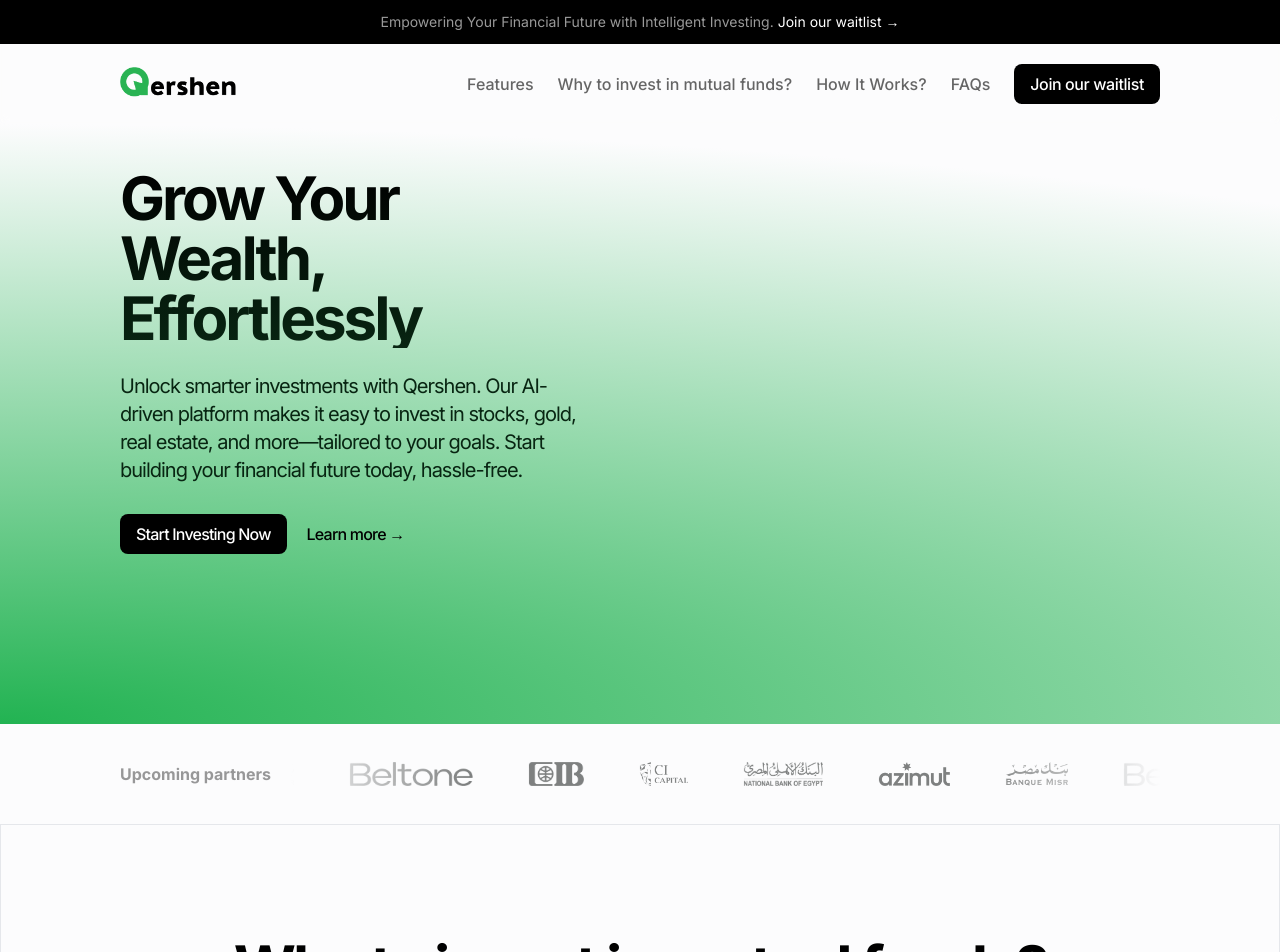
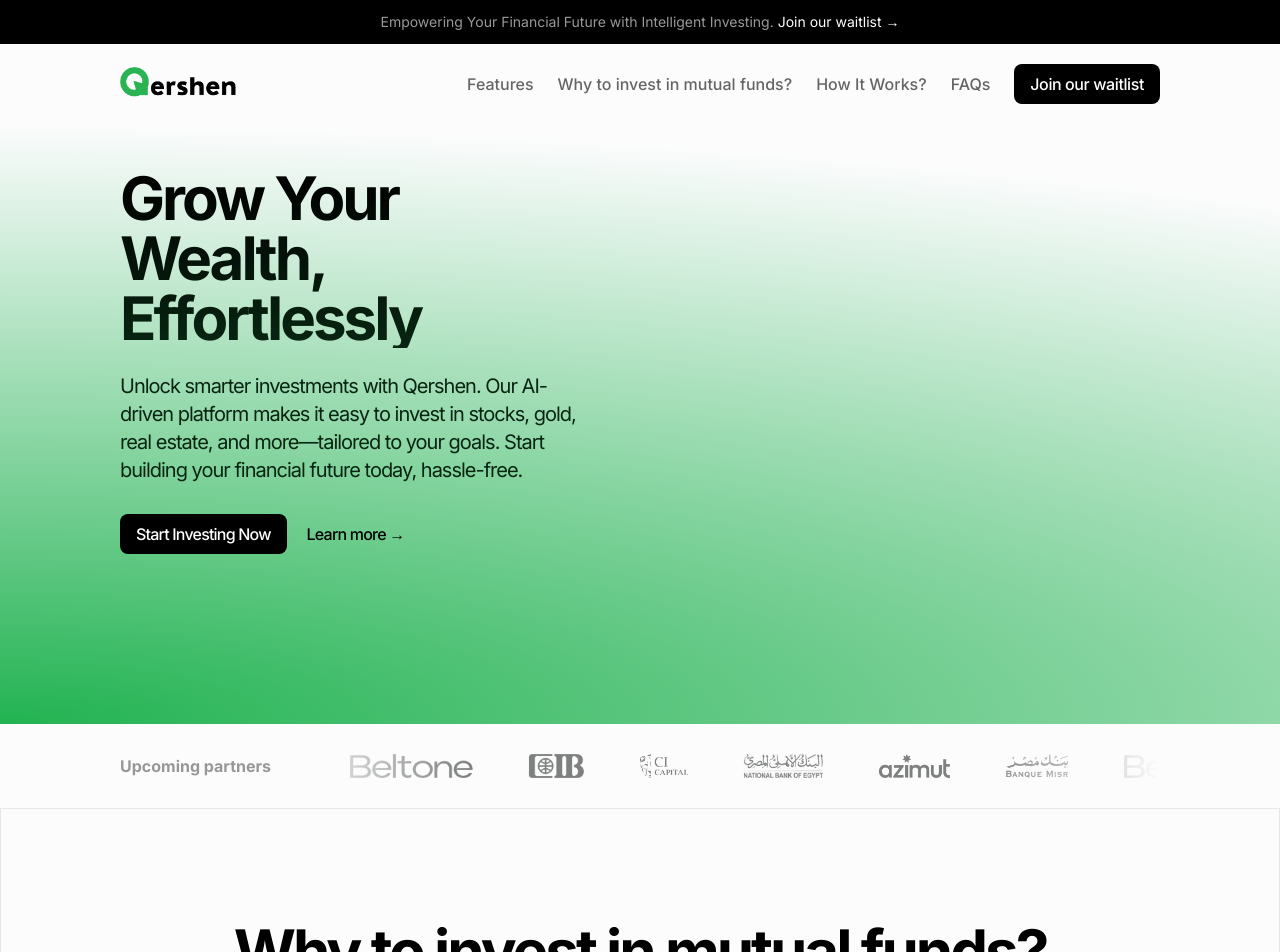
Before and after one commit to KarimAdel-1/Qershen, a React (Vite) app: page / in a window 1280 px wide. Shown: the top 952 px of the page. Built offline with nearby package versions, Linux system fonts and the light colour scheme.

Commit message:
Update README.md and modify padding of LogoTicker component
- Enhanced README to include features, technologies used, installation instructions, and a copyright notice.
- Adjusted padding in the LogoTicker component for improved layout and visual consistency.

```diff
--- a/src/features/landing-page/LogoTicker.jsx
+++ b/src/features/landing-page/LogoTicker.jsx
@@ -18,7 +18,7 @@ const LogoTicker = () => {
   ];
 
   return (
-    <section className="md:py-22 bg-[#fcfcfd] py-[38px]">
+    <section className="md:py-22 bg-[#fcfcfd] py-[30px]">
       <div className="container mx-auto">
         <div className="flex items-center gap-5">
           <div className="flex-1 md:flex-none">
```
Also changed, not shown: 1 other file (tests, documents, lock files or other folders).
